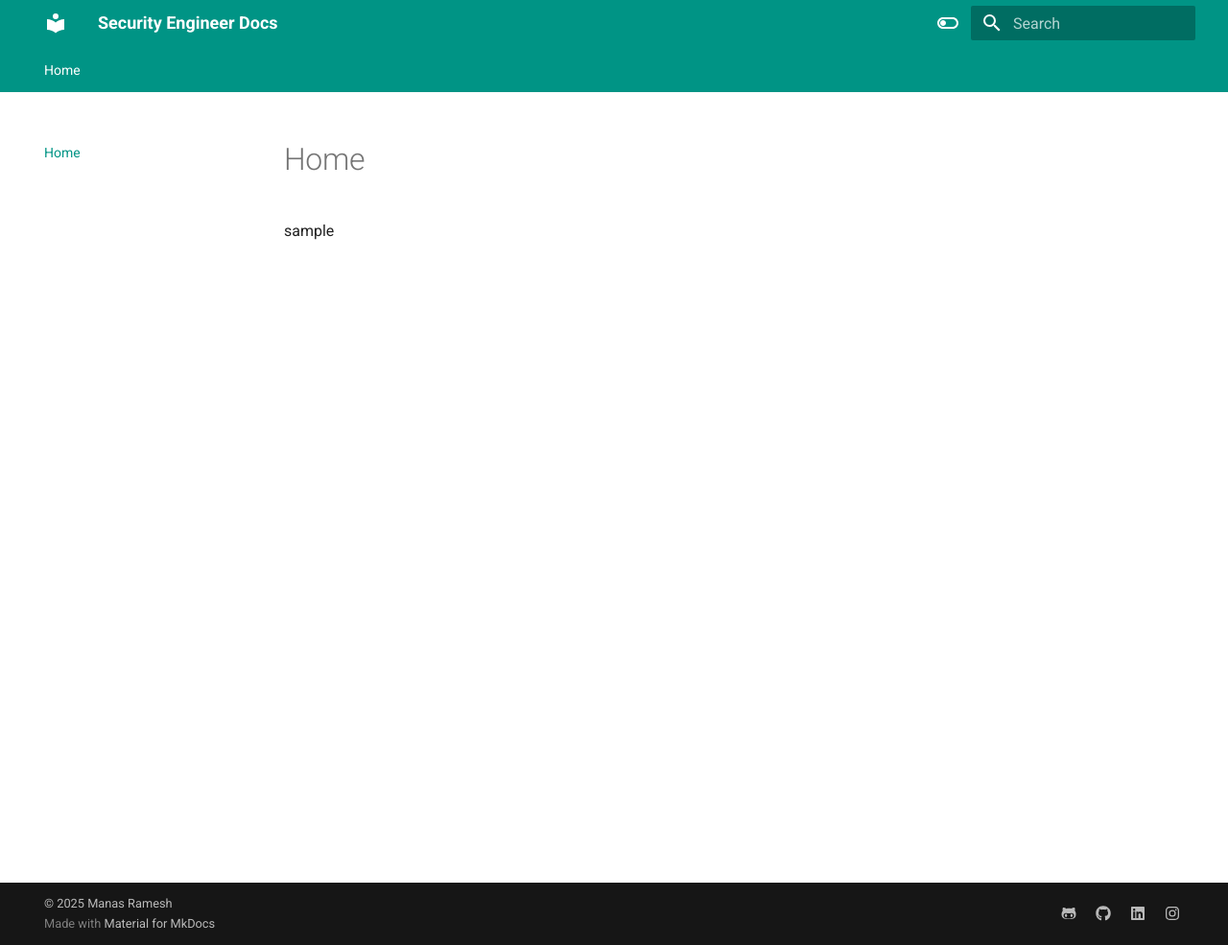
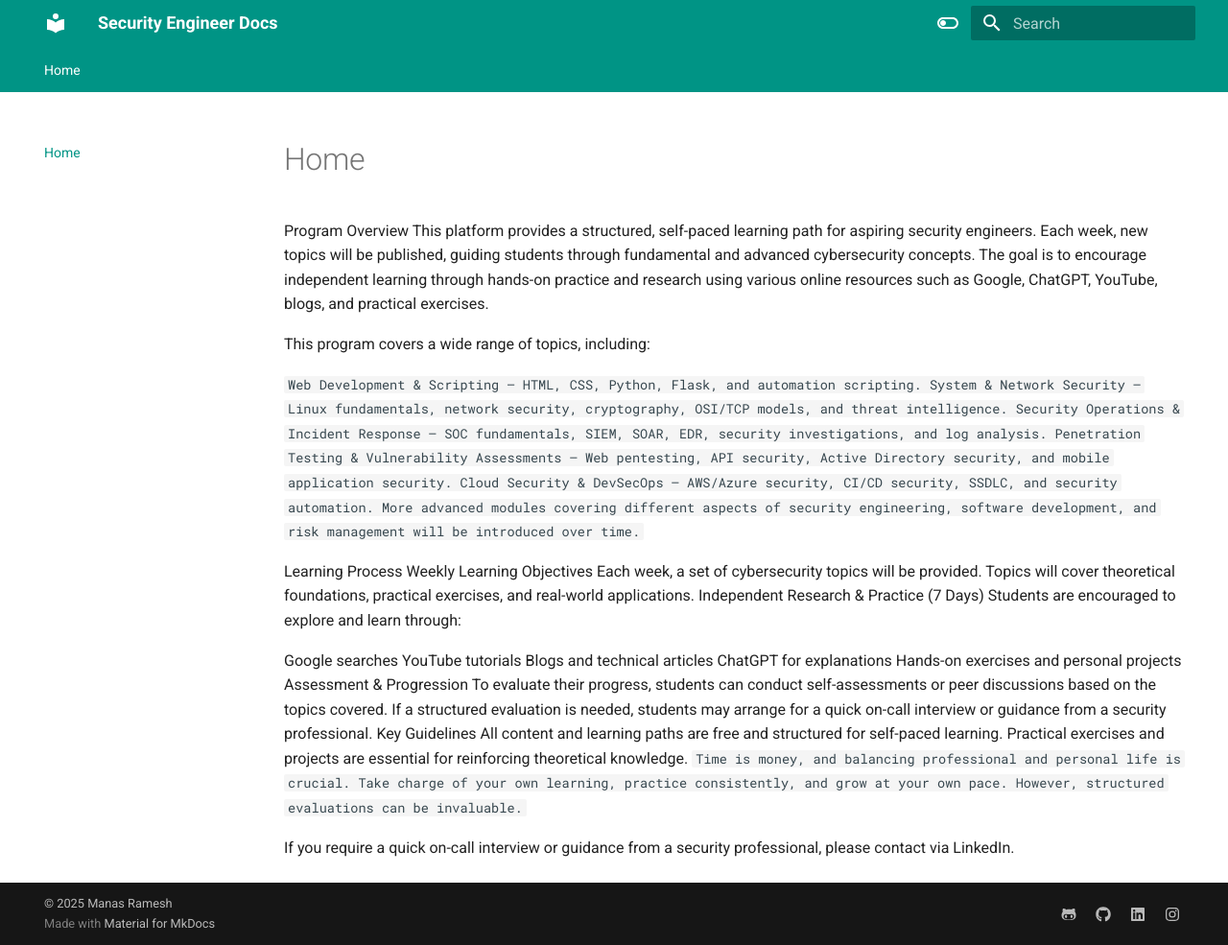
Before and after one commit to manas112233/securityengineer, an MkDocs documentation site: the page built from docs/index.md, in a window 1280 px wide and 985 px high. Shown: the whole window at 96% size. Built offline with MkDocs 1.6.1 and Material for MkDocs 9.7.7, drawn with Linux system fonts in a browser that asks for light colours.

Commit message:
home updation

```diff
--- a/docs/index.md
+++ b/docs/index.md
@@ -1 +1,35 @@
-sample
+Program Overview
+This platform provides a structured, self-paced learning path for aspiring security engineers. Each week, new topics will be published, guiding students through fundamental and advanced cybersecurity concepts. The goal is to encourage independent learning through hands-on practice and research using various online resources such as Google, ChatGPT, YouTube, blogs, and practical exercises.
+
+This program covers a wide range of topics, including:
+
+``
+Web Development & Scripting – HTML, CSS, Python, Flask, and automation scripting.
+System & Network Security – Linux fundamentals, network security, cryptography, OSI/TCP models, and threat intelligence.
+Security Operations & Incident Response – SOC fundamentals, SIEM, SOAR, EDR, security investigations, and log analysis.
+Penetration Testing & Vulnerability Assessments – Web pentesting, API security, Active Directory security, and mobile application security.
+Cloud Security & DevSecOps – AWS/Azure security, CI/CD security, SSDLC, and security automation.
+More advanced modules covering different aspects of security engineering, software development, and risk management will be introduced over time.
+``
+
+Learning Process
+Weekly Learning Objectives
+Each week, a set of cybersecurity topics will be provided.
+Topics will cover theoretical foundations, practical exercises, and real-world applications.
+Independent Research & Practice (7 Days)
+Students are encouraged to explore and learn through:
+
+Google searches
+YouTube tutorials
+Blogs and technical articles
+ChatGPT for explanations
+Hands-on exercises and personal projects
+Assessment & Progression
+To evaluate their progress, students can conduct self-assessments or peer discussions based on the topics covered.
+If a structured evaluation is needed, students may arrange for a quick on-call interview or guidance from a security professional.
+Key Guidelines
+All content and learning paths are free and structured for self-paced learning.
+Practical exercises and projects are essential for reinforcing theoretical knowledge.
+``Time is money, and balancing professional and personal life is crucial. Take charge of your own learning, practice consistently, and grow at your own pace. However, structured evaluations can be invaluable.``
+
+If you require a quick on-call interview or guidance from a security professional, please contact via LinkedIn.
```
